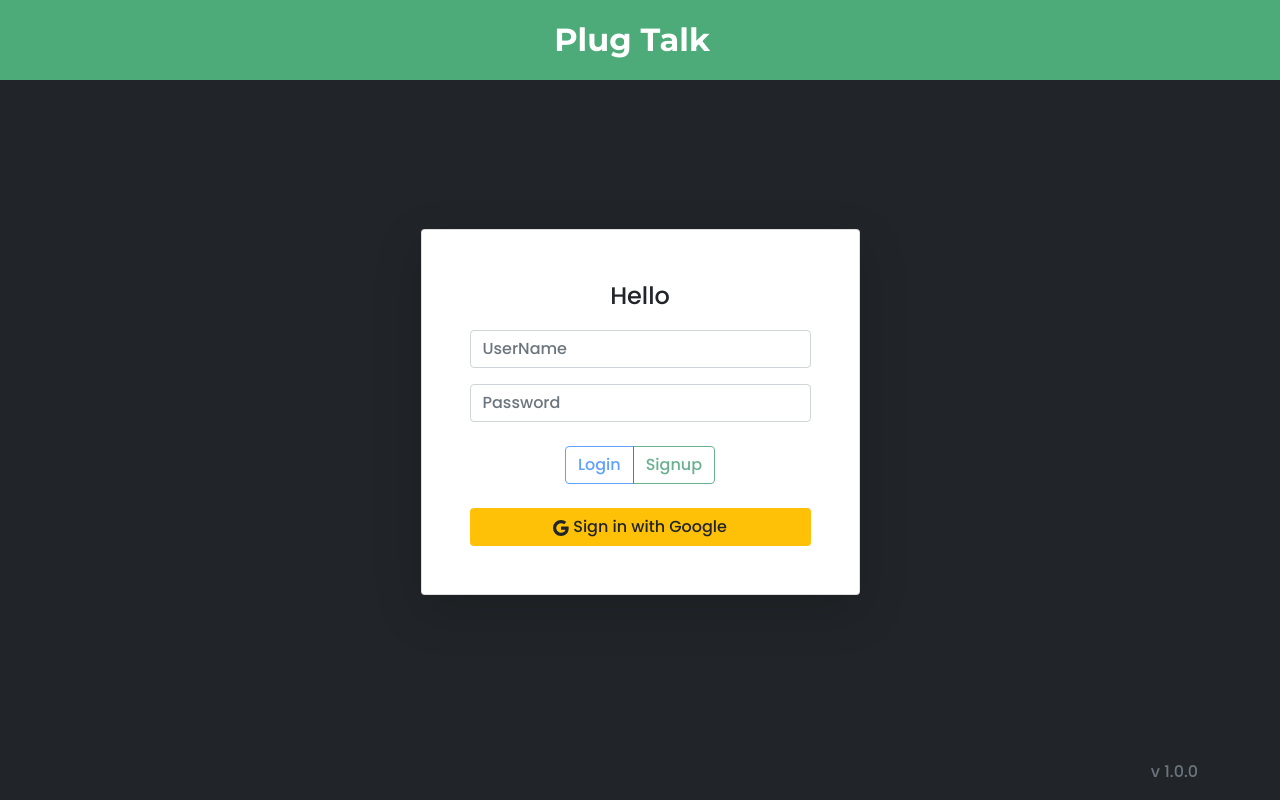
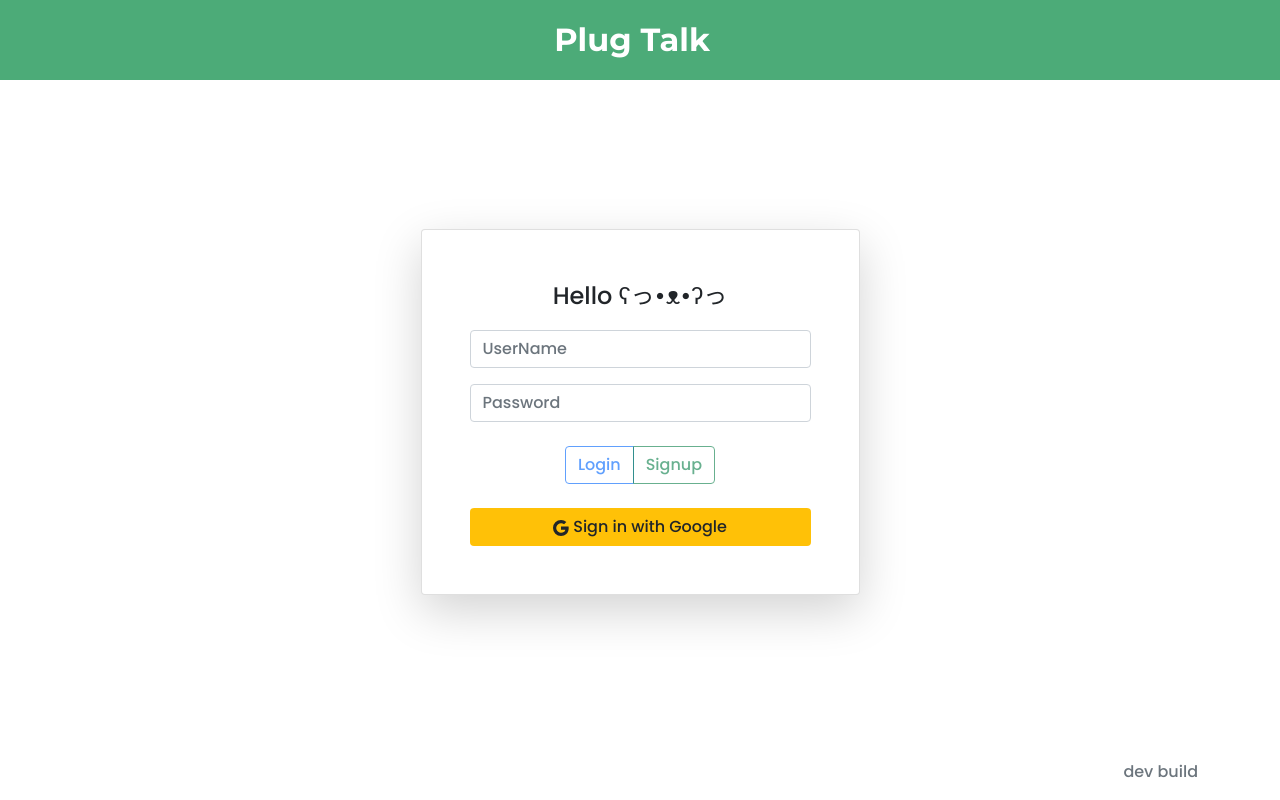
Before and after one commit to Guchii/PlugTalk, a React (Create React App) app: page / in a window 1280 px wide. Built offline with nearby package versions, Linux system fonts and the light colour scheme; no server answers.

Commit message:
Fixes & Stuff

```diff
--- a/src/App.css
+++ b/src/App.css
@@ -86,3 +86,11 @@
     align-items: center;
     flex-wrap: wrap;
 }
+
+.backIcon {
+    position: absolute;
+    left:0;
+    top: 14px;
+    left: 5px;
+
+}
--- a/src/Components/Sidebar.jsx
+++ b/src/Components/Sidebar.jsx
@@ -142,12 +142,13 @@ const SidebarChatComponent = () => {
             <ul className="nav nav-pills flex-column mb-auto">
                 <li className="nav-item">
                     <span
-                        className="nav-link bg-danger text-light fs-5"
+                        className="nav-link text-decoration-underline text-center text-light fs-5 position-relative"
                         aria-current="page"
                         onClick={() => {
                             dispatch({ type: "CHANGINGSERVERS" });
                         }}
                     >
+                        <i className="fa-solid fa-chevron-left backIcon"></i>
                         {currentServer.name}
                     </span>
                 </li>
@@ -180,7 +181,10 @@ const SidebarChatComponent = () => {
 
 const Instructions = () => {
     return (
-        <div className="d-flex flex-column justify-content-center mb-auto" style={{height:'100%'}}>
+        <div
+            className="d-flex flex-column justify-content-center mb-auto"
+            style={{ height: "100%" }}
+        >
             <p className="fs-6">
                 Hi (ﾉ◕ヮ◕)ﾉ*:・ﾟ✧
                 <span className="d-block">
--- a/src/LoginPage.jsx
+++ b/src/LoginPage.jsx
@@ -19,7 +19,7 @@ const LoginPage = () => {
                 </div>
             </nav>
             <div
-                className="d-flex align-items-center justify-content-center bg-dark"
+                className="d-flex align-items-center justify-content-center"
                 style={{
                     height: "calc(100vh - 80px - 56px)",
                     margin: 0,
@@ -27,9 +27,7 @@ const LoginPage = () => {
                 }}
             >
                 <div className="card p-5 text-center shadow-lg">
-                    <p className="fs-4 text-dark">
-                        Hello {name ? name : ""}
-                    </p>
+                    <p className="fs-4 text-dark">Hello {name ? name : "ʕっ•ᴥ•ʔっ"}</p>
                     <form action="" className="">
                         <div className="mb-3">
                             <input
@@ -38,8 +36,8 @@ const LoginPage = () => {
                                 placeholder="UserName"
                                 onChange={(e) => {
                                     let nice = e.target.value;
-                                    if(nice.length>18){
-                                        nice = nice.substring(0,18);
+                                    if (nice.length > 18) {
+                                        nice = nice.substring(0, 18);
                                     }
                                     e.target.value = nice;
                                     setName(nice);
@@ -70,7 +68,10 @@ const LoginPage = () => {
                             </button>
                         </div>
                     </form>
-                    <button className="btn bg-warning mt-4 position-relative " onClick={signIn}>
+                    <button
+                        className="btn bg-warning mt-4 position-relative "
+                        onClick={signIn}
+                    >
                         <svg
                             xmlns="http://www.w3.org/2000/svg"
                             width="16"
@@ -85,9 +86,9 @@ const LoginPage = () => {
                     </button>
                 </div>
             </div>
-            <footer class="footer mt-auto py-3 bg-dark">
+            <footer class="footer mt-auto py-3">
                 <div class="container d-flex justify-content-end">
-                    <span class="text-muted">v 1.0.0</span>
+                    <span class="text-muted">dev build</span>
                 </div>
             </footer>
         </div>
```
